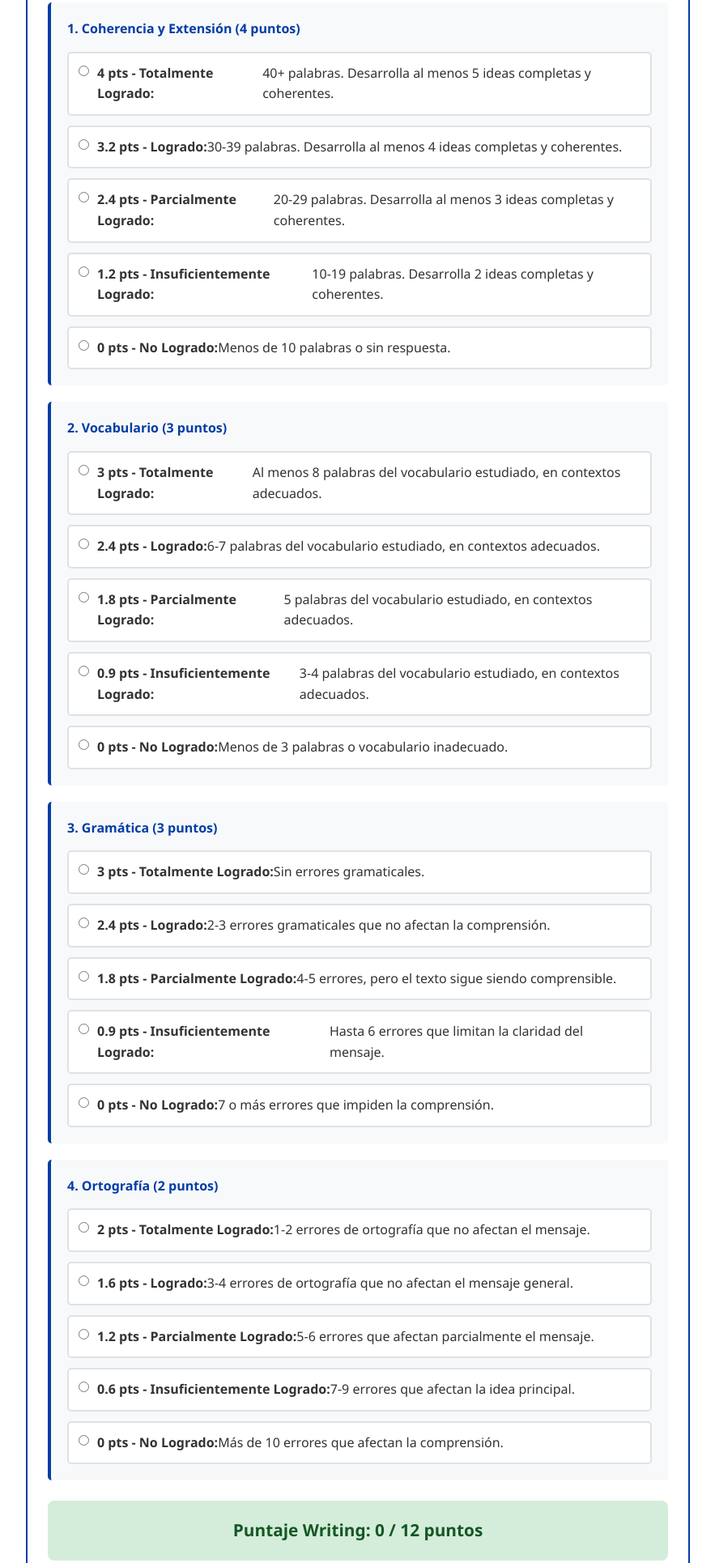
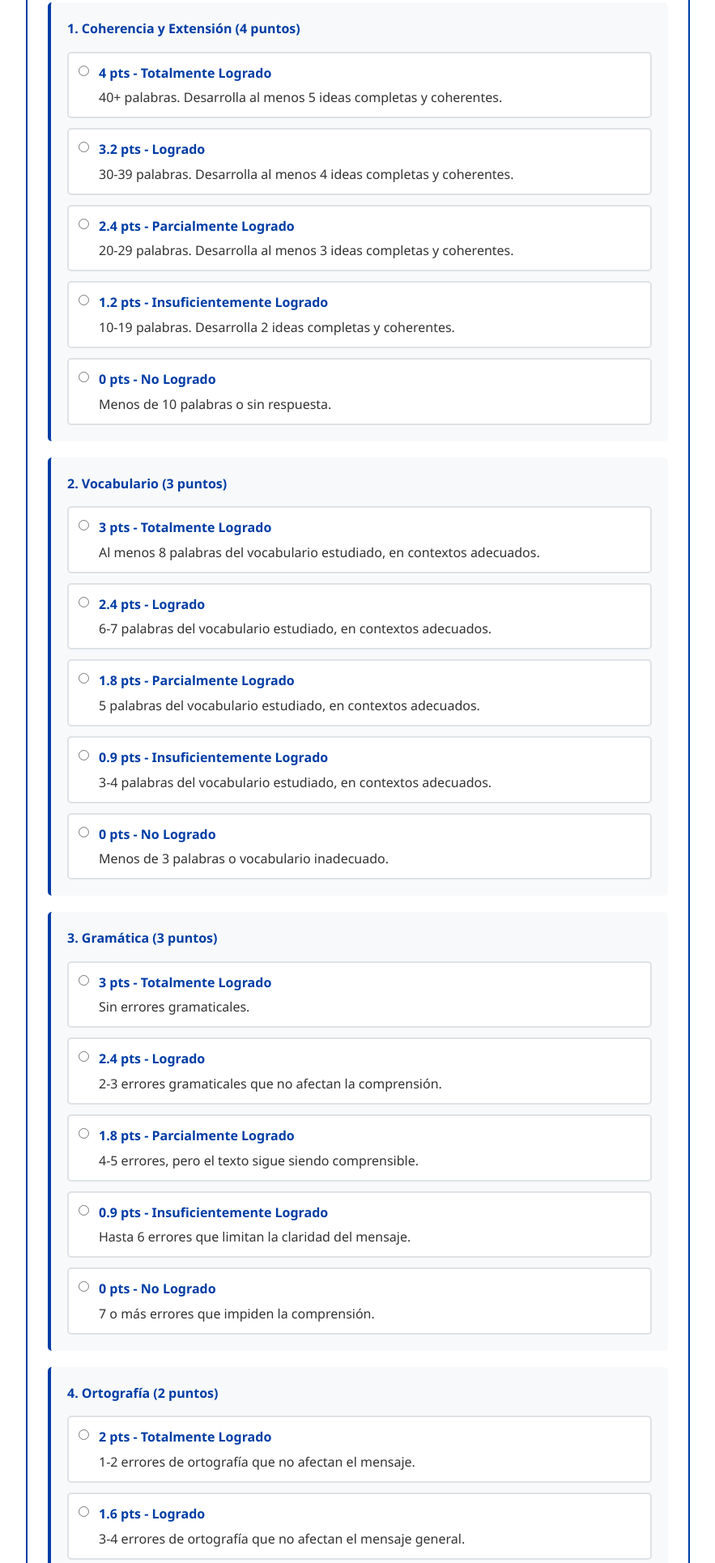
Before and after one commit to Moncholate/Mock-INI1131, a plain HTML site: page index.html in a window 1280 px wide. Shown: the part 8884-10814 px from the top of the page at 81% size, without its empty margins (198-1081 px from the left). Drawn offline with Linux system fonts and the light colour scheme.

Commit message:
Add files via upload

```diff
--- a/index.html
+++ b/index.html
@@ -413,14 +413,35 @@
         }
 
         .criterion-options input[type="radio"] {
-            margin-right: 10px;
+            margin-right: 12px;
             margin-top: 3px;
             cursor: pointer;
+            flex-shrink: 0;
+        }
+
+        .criterion-options label div {
+            flex: 1;
+        }
+
+        .criterion-options label div strong {
+            display: block;
+            color: #003da5;
+            margin-bottom: 5px;
+        }
+
+        .criterion-options label div p {
+            margin: 0;
+            color: #333;
+            line-height: 1.5;
         }
 
         .criterion-options label:has(input:checked) {
             border-color: #28a745;
             background-color: #d4edda;
+        }
+
+        .criterion-options label:has(input:checked) strong {
+            color: #155724;
             font-weight: bold;
         }
 
@@ -491,6 +512,47 @@
             .org-person {
                 display: block;
                 margin: 10px auto;
+            }
+
+            .criterion {
+                padding: 15px 10px;
+            }
+
+            .criterion h4 {
+                font-size: 1em;
+                line-height: 1.4;
+            }
+
+            .criterion-options label {
+                padding: 10px 8px;
+                font-size: 0.9em;
+                line-height: 1.4;
+            }
+
+            .criterion-options input[type="radio"] {
+                margin-right: 8px;
+                min-width: 16px;
+            }
+
+            .rubric-evaluation {
+                padding: 15px 10px;
+            }
+
+            .feedback-item {
+                padding: 8px;
+                font-size: 0.9em;
+            }
+
+            .audio-player audio {
+                width: 100%;
+            }
+
+            table {
+                font-size: 0.85em;
+            }
+
+            table th, table td {
+                padding: 8px 4px !important;
             }
         }
     </style>
@@ -944,23 +1006,38 @@
                     <div class="criterion-options">
                         <label>
                             <input type="radio" name="crit1" value="4">
-                            <strong>4 pts - Totalmente Logrado:</strong> 40+ palabras. Desarrolla al menos 5 ideas completas y coherentes.
+                            <div>
+                                <strong>4 pts - Totalmente Logrado</strong>
+                                <p>40+ palabras. Desarrolla al menos 5 ideas completas y coherentes.</p>
+                            </div>
                         </label>
                         <label>
                             <input type="radio" name="crit1" value="3.2">
-                            <strong>3.2 pts - Logrado:</strong> 30-39 palabras. Desarrolla al menos 4 ideas completas y coherentes.
+                            <div>
+                                <strong>3.2 pts - Logrado</strong>
+                                <p>30-39 palabras. Desarrolla al menos 4 ideas completas y coherentes.</p>
+                            </div>
                         </label>
                         <label>
                             <input type="radio" name="crit1" value="2.4">
-                            <strong>2.4 pts - Parcialmente Logrado:</strong> 20-29 palabras. Desarrolla al menos 3 ideas completas y coherentes.
+                            <div>
+                                <strong>2.4 pts - Parcialmente Logrado</strong>
+                                <p>20-29 palabras. Desarrolla al menos 3 ideas completas y coherentes.</p>
+                            </div>
                         </label>
                         <label>
                             <input type="radio" name="crit1" value="1.2">
-                            <strong>1.2 pts - Insuficientemente Logrado:</strong> 10-19 palabras. Desarrolla 2 ideas completas y coherentes.
+                            <div>
+                                <strong>1.2 pts - Insuficientemente Logrado</strong>
+                                <p>10-19 palabras. Desarrolla 2 ideas completas y coherentes.</p>
+                            </div>
                         </label>
                         <label>
                             <input type="radio" name="crit1" value="0">
-                            <strong>0 pts - No Logrado:</strong> Menos de 10 palabras o sin respuesta.
+                            <div>
+                                <strong>0 pts - No Logrado</strong>
+                                <p>Menos de 10 palabras o sin respuesta.</p>
+                            </div>
                         </label>
                     </div>
                 </div>
@@ -971,23 +1048,38 @@
                     <div class="criterion-options">
                         <label>
                             <input type="radio" name="crit2" value="3">
-                            <strong>3 pts - Totalmente Logrado:</strong> Al menos 8 palabras del vocabulario estudiado, en contextos adecuados.
+                            <div>
+                                <strong>3 pts - Totalmente Logrado</strong>
+                                <p>Al menos 8 palabras del vocabulario estudiado, en contextos adecuados.</p>
+                            </div>
                         </label>
                         <label>
                             <input type="radio" name="crit2" value="2.4">
-                            <strong>2.4 pts - Logrado:</strong> 6-7 palabras del vocabulario estudiado, en contextos adecuados.
+                            <div>
+                                <strong>2.4 pts - Logrado</strong>
+                                <p>6-7 palabras del vocabulario estudiado, en contextos adecuados.</p>
+                            </div>
                         </label>
                         <label>
                             <input type="radio" name="crit2" value="1.8">
-                            <strong>1.8 pts - Parcialmente Logrado:</strong> 5 palabras del vocabulario estudiado, en contextos adecuados.
+                            <div>
+                                <strong>1.8 pts - Parcialmente Logrado</strong>
+                                <p>5 palabras del vocabulario estudiado, en contextos adecuados.</p>
+                            </div>
                         </label>
                         <label>
                             <input type="radio" name="crit2" value="0.9">
-                            <strong>0.9 pts - Insuficientemente Logrado:</strong> 3-4 palabras del vocabulario estudiado, en contextos adecuados.
+                            <div>
+                                <strong>0.9 pts - Insuficientemente Logrado</strong>
+                                <p>3-4 palabras del vocabulario estudiado, en contextos adecuados.</p>
+                            </div>
                         </label>
                         <label>
                             <input type="radio" name="crit2" value="0">
-                            <strong>0 pts - No Logrado:</strong> Menos de 3 palabras o vocabulario inadecuado.
+                            <div>
+                                <strong>0 pts - No Logrado</strong>
+                                <p>Menos de 3 palabras o vocabulario inadecuado.</p>
+                            </div>
                         </label>
                     </div>
                 </div>
@@ -998,23 +1090,38 @@
                     <div class="criterion-options">
                         <label>
                             <input type="radio" name="crit3" value="3">
-                            <strong>3 pts - Totalmente Logrado:</strong> Sin errores gramaticales.
+                            <div>
+                                <strong>3 pts - Totalmente Logrado</strong>
+                                <p>Sin errores gramaticales.</p>
+                            </div>
                         </label>
                         <label>
                             <input type="radio" name="crit3" value="2.4">
-                            <strong>2.4 pts - Logrado:</strong> 2-3 errores gramaticales que no afectan la comprensión.
+                            <div>
+                                <strong>2.4 pts - Logrado</strong>
+                                <p>2-3 errores gramaticales que no afectan la comprensión.</p>
+                            </div>
                         </label>
                         <label>
                             <input type="radio" name="crit3" value="1.8">
-                            <strong>1.8 pts - Parcialmente Logrado:</strong> 4-5 errores, pero el texto sigue siendo comprensible.
+                            <div>
+                                <strong>1.8 pts - Parcialmente Logrado</strong>
+                                <p>4-5 errores, pero el texto sigue siendo comprensible.</p>
+                            </div>
                         </label>
                         <label>
                             <input type="radio" name="crit3" value="0.9">
-                            <strong>0.9 pts - Insuficientemente Logrado:</strong> Hasta 6 errores que limitan la claridad del mensaje.
+                            <div>
+                                <strong>0.9 pts - Insuficientemente Logrado</strong>
+                                <p>Hasta 6 errores que limitan la claridad del mensaje.</p>
+                            </div>
                         </label>
                         <label>
                             <input type="radio" name="crit3" value="0">
-                            <strong>0 pts - No Logrado:</strong> 7 o más errores que impiden la comprensión.
+                            <div>
+                                <strong>0 pts - No Logrado</strong>
+                                <p>7 o más errores que impiden la comprensión.</p>
+                            </div>
                         </label>
                     </div>
                 </div>
@@ -1025,23 +1132,38 @@
                     <div class="criterion-options">
                         <label>
                             <input type="radio" name="crit4" value="2">
-                            <strong>2 pts - Totalmente Logrado:</strong> 1-2 errores de ortografía que no afectan el mensaje.
+                            <div>
+                                <strong>2 pts - Totalmente Logrado</strong>
+                                <p>1-2 errores de ortografía que no afectan el mensaje.</p>
+                            </div>
                         </label>
                         <label>
                             <input type="radio" name="crit4" value="1.6">
-                            <strong>1.6 pts - Logrado:</strong> 3-4 errores de ortografía que no afectan el mensaje general.
+                            <div>
+                                <strong>1.6 pts - Logrado</strong>
+                                <p>3-4 errores de ortografía que no afectan el mensaje general.</p>
+                            </div>
                         </label>
                         <label>
                             <input type="radio" name="crit4" value="1.2">
-                            <strong>1.2 pts - Parcialmente Logrado:</strong> 5-6 errores que afectan parcialmente el mensaje.
+                            <div>
+                                <strong>1.2 pts - Parcialmente Logrado</strong>
+                                <p>5-6 errores que afectan parcialmente el mensaje.</p>
+                            </div>
                         </label>
                         <label>
                             <input type="radio" name="crit4" value="0.6">
-                            <strong>0.6 pts - Insuficientemente Logrado:</strong> 7-9 errores que afectan la idea principal.
+                            <div>
+                                <strong>0.6 pts - Insuficientemente Logrado</strong>
+                                <p>7-9 errores que afectan la idea principal.</p>
+                            </div>
                         </label>
                         <label>
                             <input type="radio" name="crit4" value="0">
-                            <strong>0 pts - No Logrado:</strong> Más de 10 errores que afectan la comprensión.
+                            <div>
+                                <strong>0 pts - No Logrado</strong>
+                                <p>Más de 10 errores que afectan la comprensión.</p>
+                            </div>
                         </label>
                     </div>
                 </div>
```
